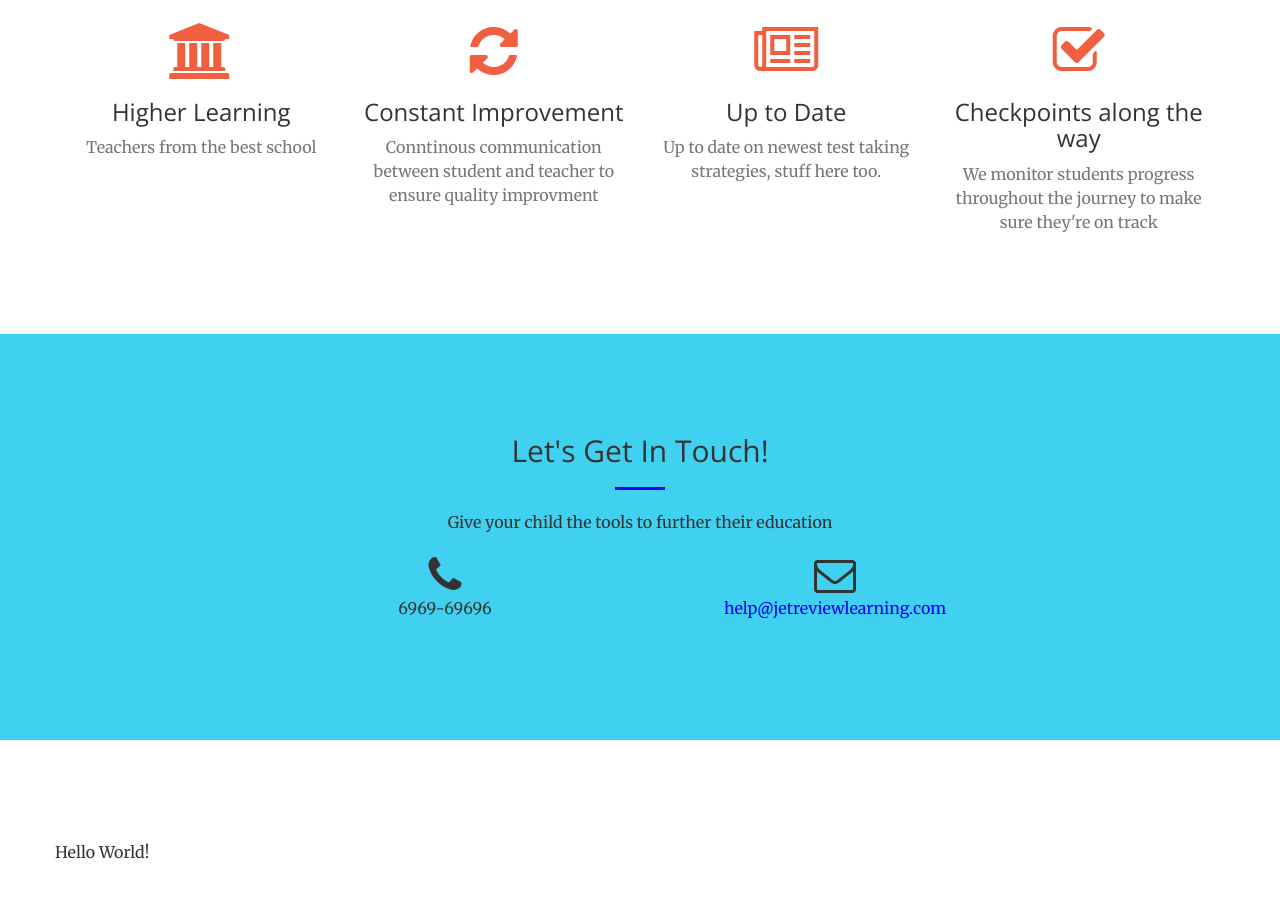
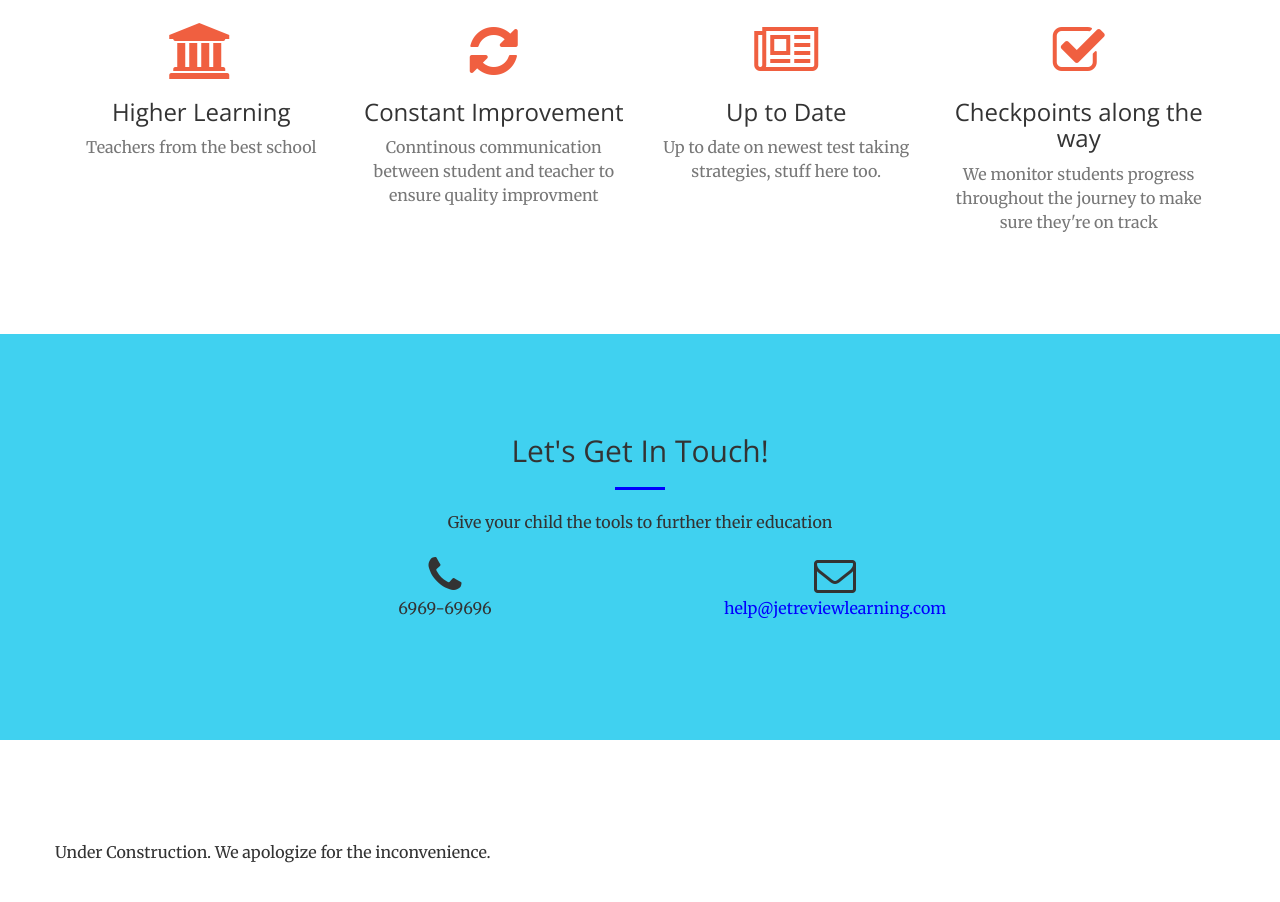
Before and after one commit to xutopia/xutopia.github.io, a website: page index.html in a window 1280 px wide. Shown: the part 1367-2269 px from the top of the page. Drawn offline with nearby package versions, Linux system fonts and the light colour scheme.

Commit message:
Update index.html

```diff
--- a/index.html
+++ b/index.html
@@ -187,7 +187,7 @@
     <section>
         <div class="container">
             <div class="row">
-                <p>Hello World!</p>
+                <p>Under Construction. We apologize for the inconvenience.</p>
             </div>
         </div>
     </section>
```
